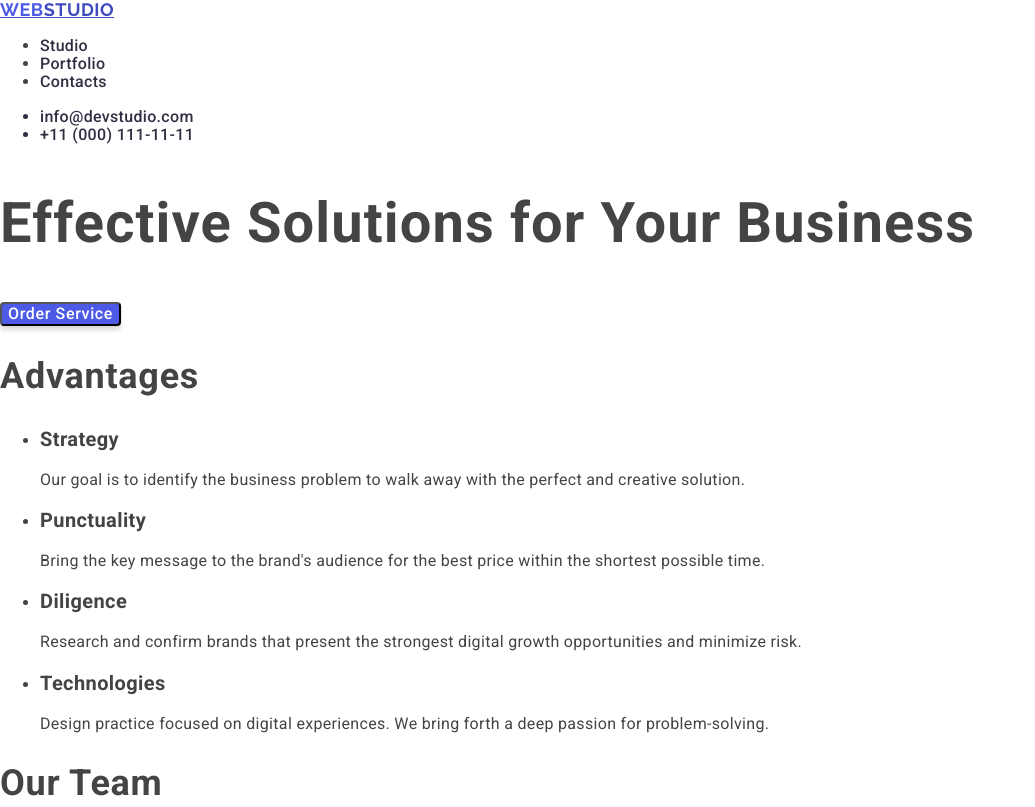
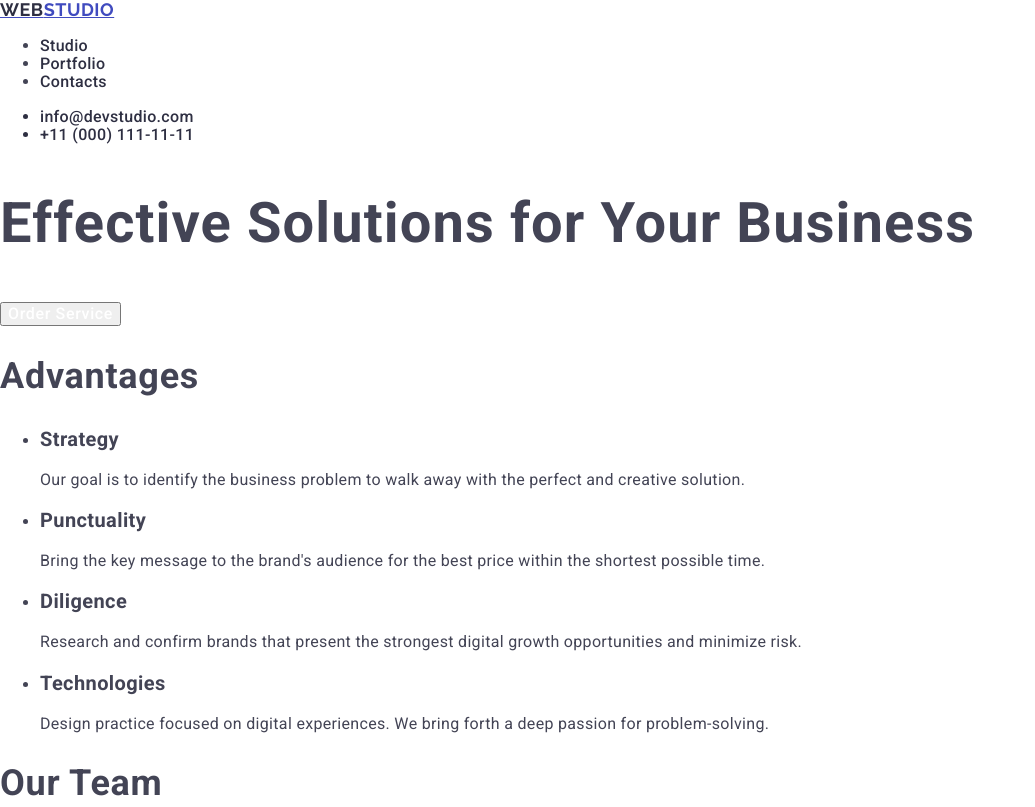
Before and after one commit to i88sharova/goit-markup-hw-01, a plain HTML site: page index.html in a window 1280 px wide. Shown: the top 807 px of the page, without its empty margins (0-1035 px from the left). Drawn offline with nearby package versions, Linux system fonts and the light colour scheme.

Commit message:
Update styles.css

```diff
--- a/css/styles.css
+++ b/css/styles.css
@@ -4,19 +4,20 @@ body {
   font-size: 16px;
   line-height: 1, 5;
   letter-spacing: 0.02em;
-  color: #434445;
+  color: #434455;
 }
 .logotype {
-  color: #2e2f42;
-  font-family: Raleway;
+  color: #4d5ae5;
+  font-family: Raleway, sans-serif;
+  font-weight: 700;
   font-size: 18px;
-  line-height: 1, 167;
+  line-height: 1, 17;
   letter-spacing: 0.03em;
   text-transform: uppercase;
   text-decoration: none;
 }
 .logotype .name {
-  color: #4d5ae5;
+  color: #2e2f42;
 }
 a {
   color: #2e2f42;
@@ -57,9 +58,6 @@ button {
   font-weight: 500;
   line-height: 1, 5;
   letter-spacing: 0.04em;
-  border-radius: 4px;
-  background: #4d5ae5;
-  box-shadow: 0px 4px 4px 0px rgba(0, 0, 0, 0.15);
 }
 button:hover,
 button:focus {
```
